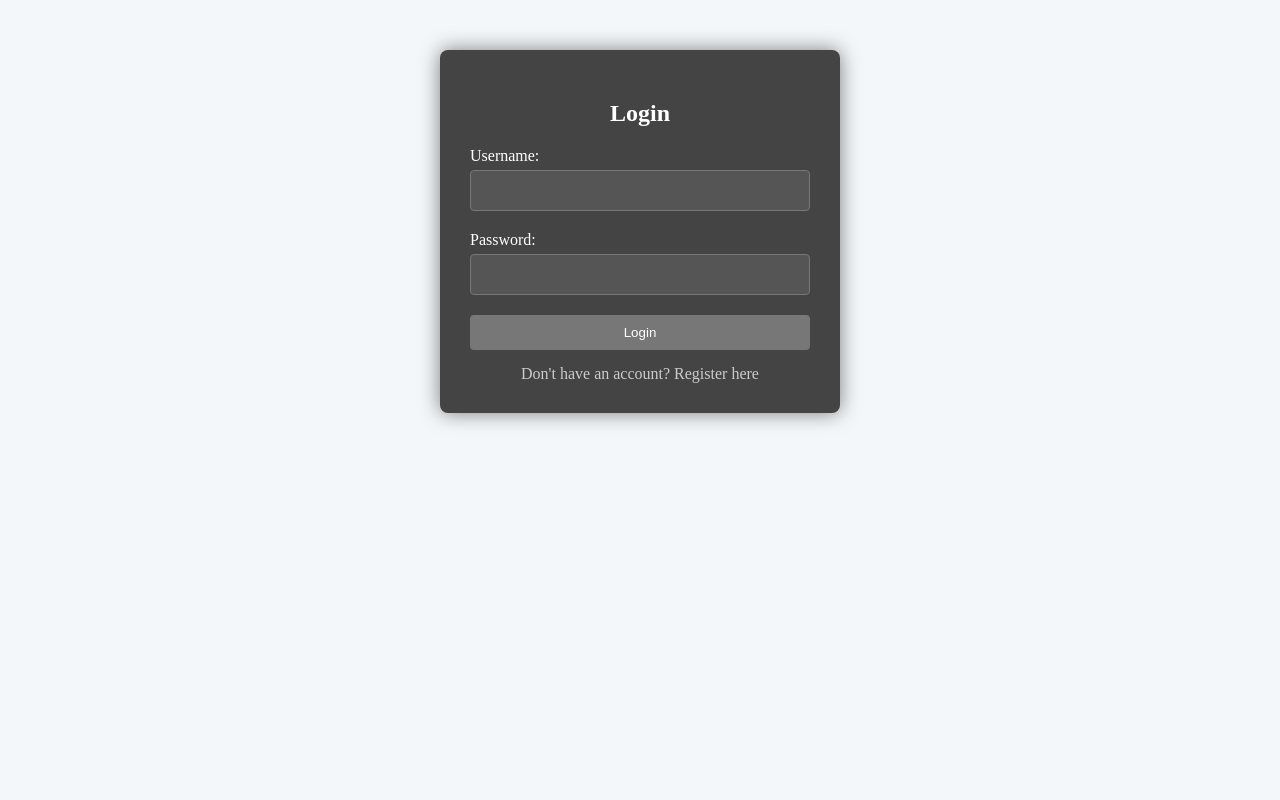
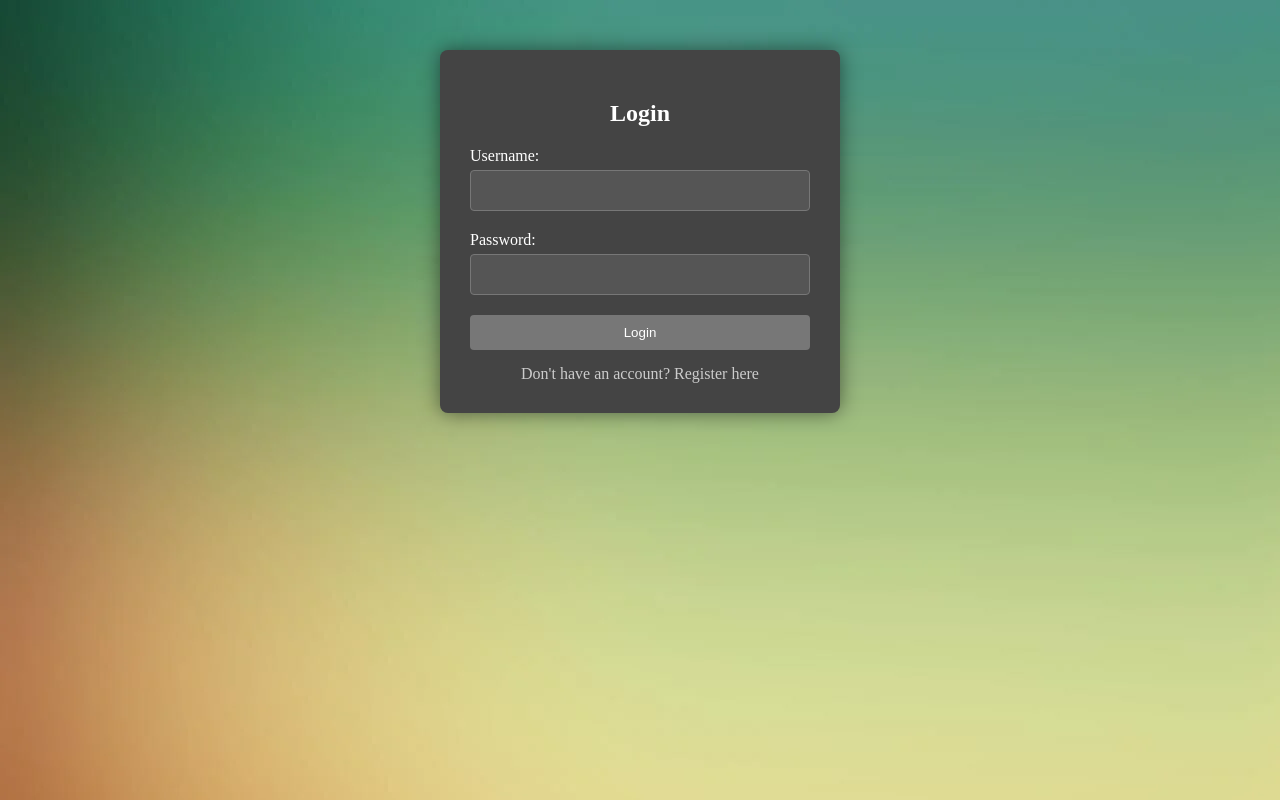
Before and after one commit to blumapay569649-design/Portfolio, a plain HTML site: page login.html in a window 1280 px wide. Drawn offline with Linux system fonts and the light colour scheme.

Commit message:
Update login.html

```diff
--- a/login.html
+++ b/login.html
@@ -6,7 +6,7 @@
     <title>User Login</title>
     <link rel="stylesheet" href="login.css">
 </head>
-<body style="background-color: #f4f7fa;">
+<body id="body">
     <div class="login-form">
         <h2>Login</h2>
         <form action="/login" method="post">
```
